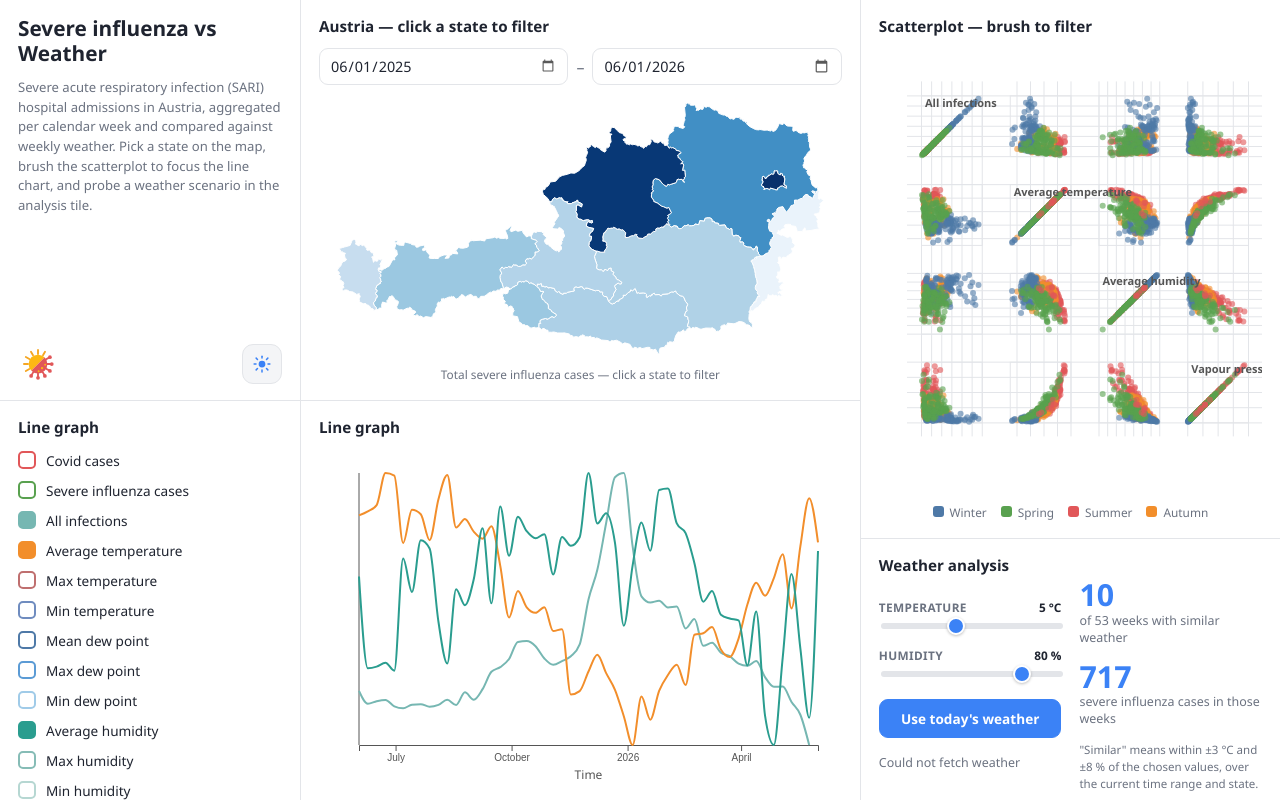
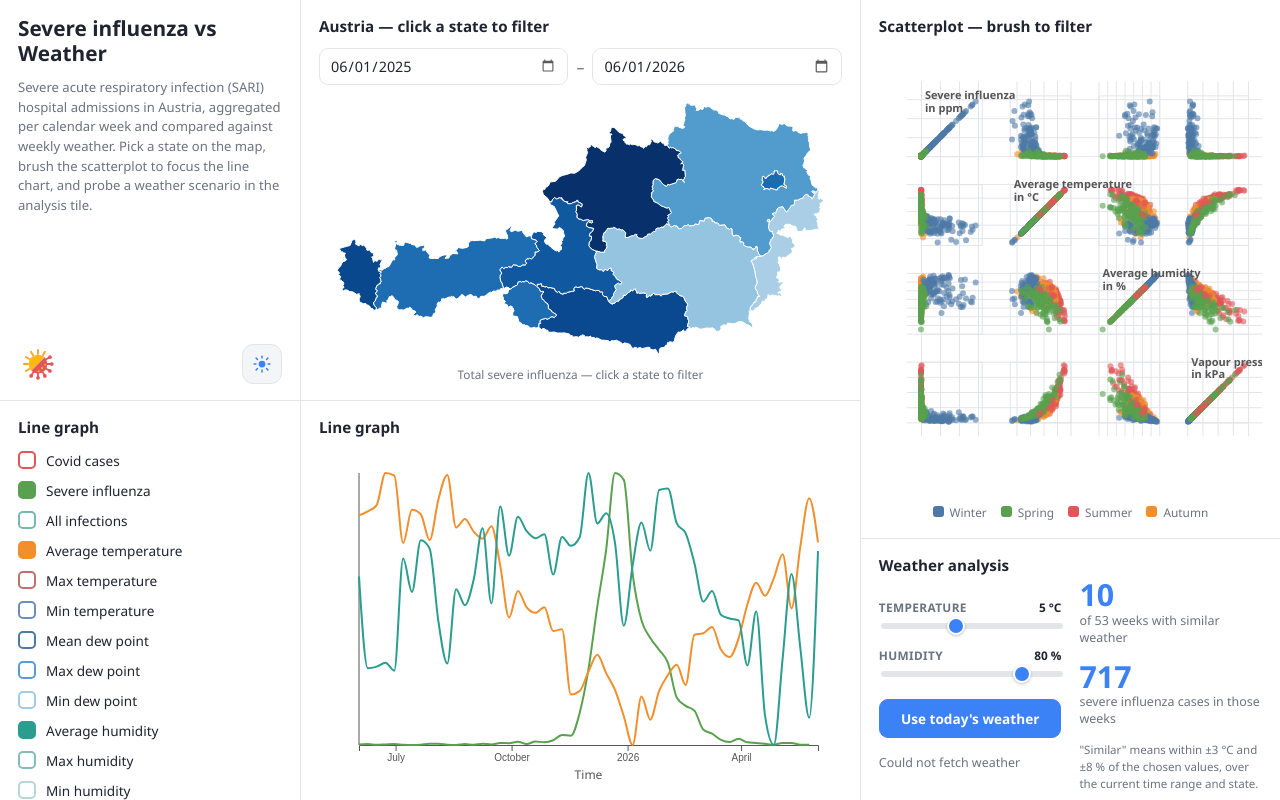
Before and after one commit to garzj/sari-weather-vis, a React (Vite) app: page / in a window 1280 px wide. Built offline with nearby package versions, Linux system fonts and the light colour scheme; no server answers.

Commit message:
add population data and show as ppm

```diff
--- a/src/App.tsx
+++ b/src/App.tsx
@@ -65,11 +65,15 @@ function App() {
   }, []);
 
   const lineRecords = useMemo(
-    () => mergeByWeek(selection ?? filtered),
-    [selection, filtered],
+    () =>
+      dataset ? mergeByWeek(selection ?? filtered, dataset.population) : [],
+    [selection, filtered, dataset],
   );
 
-  const weatherRecords = useMemo(() => mergeByWeek(filtered), [filtered]);
+  const weatherRecords = useMemo(
+    () => (dataset ? mergeByWeek(filtered, dataset.population) : []),
+    [filtered, dataset],
+  );
 
   const toggleLine = (id: MetricId) =>
     setOptions((o) => {
@@ -135,6 +139,7 @@ function App() {
           <AustriaMap
             records={rangeRecords}
             metric={MAP_METRIC}
+            population={dataset.population}
             selectedState={selectedState}
             onSelectState={handleStateChange}
           />
--- a/src/appTypes.ts
+++ b/src/appTypes.ts
@@ -8,7 +8,7 @@ export interface ChartOptions {
 }
 
 export const DEFAULT_OPTIONS: ChartOptions = {
-  line: { enabled: ["aufnahmen", "temperature", "humidity"] },
+  line: { enabled: ["influenza", "temperature", "humidity"] },
   scatter: { columns: SCATTER_METRICS },
   weather: { temperature: 5, humidity: 80 },
 };
--- a/src/components/charts/AustriaMap.tsx
+++ b/src/components/charts/AustriaMap.tsx
@@ -3,12 +3,14 @@ import * as d3 from "d3";
 import type { FeatureCollection, Geometry } from "geojson";
 import type { WeekRecord } from "../../data/load";
 import { stateTotals } from "../../data/aggregate";
-import { METRICS, type MetricId } from "../../data/metrics";
+import { METRICS, SARI_METRICS, type MetricId } from "../../data/metrics";
+import type { PopTable } from "../../data/population";
 import { useMeasure } from "../../hooks/useMeasure";
 
 interface Props {
   records: WeekRecord[];
   metric: MetricId;
+  population: PopTable;
   selectedState: string | null;
   onSelectState: (state: string | null) => void;
 }
@@ -30,6 +32,7 @@ type StateFeatureCollection = FeatureCollection<Geometry, { name: string }>;
 export function AustriaMap({
   records,
   metric,
+  population,
   selectedState,
   onSelectState,
 }: Props) {
@@ -58,7 +61,7 @@ export function AustriaMap({
     svg.selectAll("*").remove();
     if (!geo || !size.width || !size.height) return;
 
-    const totals = stateTotals(records, metric);
+    const totals = stateTotals(records, metric, population);
     const max = d3.max([...totals.values()]) ?? 0;
     const color = d3
       .scaleSequential(d3.interpolateBlues)
@@ -103,7 +106,12 @@ export function AustriaMap({
         const code = NAME_TO_STATE[d.properties.name];
         onSelectState(code === selectedState ? null : code);
       });
-  }, [geo, records, metric, selectedState, size, onSelectState]);
+  }, [geo, records, metric, population, selectedState, size, onSelectState]);
+
+  const formatValue = (v: number) =>
+    SARI_METRICS.includes(metric as (typeof SARI_METRICS)[number])
+      ? v.toFixed(1)
+      : Math.round(v).toString();
 
   return (
     <div className="map-wrap">
@@ -112,7 +120,7 @@ export function AustriaMap({
       </div>
       <div className="map-caption">
         {hover
-          ? `${hover.name}: ${Math.round(hover.value)} ${METRICS[metric].unit}`
+          ? `${hover.name}: ${formatValue(hover.value)} ${METRICS[metric].unit}`
           : selectedState
           ? "Click the state again to clear the filter"
           : `Total ${METRICS[metric].label.toLowerCase()} — click a state to filter`}
--- a/src/components/charts/ScatterPlot.tsx
+++ b/src/components/charts/ScatterPlot.tsx
@@ -226,6 +226,8 @@ export function ScatterPlot({ records, columns, onSelect }: Props) {
       if (rafId) cancelAnimationFrame(rafId);
     };
 
+    const labelX = PADDING / 2 + 4;
+    const labelY = PADDING / 2 + 4;
     svg
       .append('g')
       .style('font', "600 11px 'Segoe UI', sans-serif")
@@ -237,11 +239,18 @@ export function ScatterPlot({ records, columns, onSelect }: Props) {
         'transform',
         (_d, i) => `translate(${i * cellSize},${i * cellSize})`,
       )
-      .attr('x', PADDING / 2 + 4)
-      .attr('y', PADDING / 2 + 4)
-      .attr('dy', '0.71em')
+      .attr('x', labelX)
+      .attr('y', labelY)
       .attr('fill', '#1f2430')
-      .text((d) => METRICS[d].label);
+      .each(function (d) {
+        const meta = METRICS[d];
+        const el = d3.select(this);
+        el.append('tspan').attr('x', labelX).attr('dy', '0').text(meta.label);
+        el.append('tspan')
+          .attr('x', labelX)
+          .attr('dy', '1.15em')
+          .text(`in ${meta.unit}`);
+      });
 
     return () => cleanup();
   }, [records, columns, size, onSelect]);
--- a/src/data/aggregate.ts
+++ b/src/data/aggregate.ts
@@ -1,20 +1,41 @@
 import type { WeekRecord } from "./load";
-import { METRICS, type MetricId } from "./metrics";
+import { SARI_METRICS, type MetricId, type SariMetricId } from "./metrics";
+import { toPpm, type PopTable } from "./population";
 
-export function mergeByWeek(records: WeekRecord[]): WeekRecord[] {
+function popState(states: Set<string>): string {
+  return states.size === 1 ? [...states][0] : "ALL";
+}
+
+export function mergeByWeek(
+  records: WeekRecord[],
+  population: PopTable
+): WeekRecord[] {
   const groups = new Map<
     number,
-    { date: Date; acc: Map<MetricId, { sum: number; count: number }> }
+    {
+      date: Date;
+      acc: Map<MetricId, { sum: number; count: number }>;
+      caseCounts: Partial<Record<SariMetricId, number>>;
+      states: Set<string>;
+    }
   >();
 
   for (const r of records) {
     const t = r.date.getTime();
     let g = groups.get(t);
     if (!g) {
-      g = { date: r.date, acc: new Map() };
+      g = { date: r.date, acc: new Map(), caseCounts: {}, states: new Set() };
       groups.set(t, g);
     }
+    g.states.add(r.state);
+    if (r.caseCounts) {
+      for (const id of SARI_METRICS) {
+        const c = r.caseCounts[id];
+        if (c) g.caseCounts[id] = (g.caseCounts[id] ?? 0) + c;
+      }
+    }
     for (const key of Object.keys(r.values) as MetricId[]) {
+      if (SARI_METRICS.includes(key as SariMetricId)) continue;
       const v = r.values[key];
       if (v === undefined) continue;
       const a = g.acc.get(key) ?? { sum: 0, count: 0 };
@@ -28,12 +49,18 @@ export function mergeByWeek(records: WeekRecord[]): WeekRecord[] {
   for (const g of groups.values()) {
     const values: Partial<Record<MetricId, number>> = {};
     for (const [key, a] of g.acc) {
-      values[key] = METRICS[key].source === "sari" ? a.sum : a.sum / a.count;
+      values[key] = a.sum / a.count;
+    }
+    const state = popState(g.states);
+    for (const id of SARI_METRICS) {
+      const cases = g.caseCounts[id];
+      if (cases) values[id] = toPpm(cases, state, g.date, population);
     }
     out.push({
       date: g.date,
-      state: "ALL",
+      state,
       key: `ALL|${g.date.getTime()}`,
+      caseCounts: Object.keys(g.caseCounts).length ? g.caseCounts : undefined,
       values,
     });
   }
@@ -43,13 +70,33 @@ export function mergeByWeek(records: WeekRecord[]): WeekRecord[] {
 
 export function stateTotals(
   records: WeekRecord[],
-  metric: MetricId
+  metric: MetricId,
+  population: PopTable
 ): Map<string, number> {
+  if (!SARI_METRICS.includes(metric as SariMetricId)) {
+    const totals = new Map<string, number>();
+    for (const r of records) {
+      const v = r.values[metric];
+      if (v === undefined) continue;
+      totals.set(r.state, (totals.get(r.state) ?? 0) + v);
+    }
+    return totals;
+  }
+
+  const casesByState = new Map<string, { cases: number; date: Date }>();
+  for (const r of records) {
+    const cases = r.caseCounts?.[metric as SariMetricId];
+    if (!cases) continue;
+    const prev = casesByState.get(r.state);
+    casesByState.set(r.state, {
+      cases: (prev?.cases ?? 0) + cases,
+      date: r.date,
+    });
+  }
+
   const totals = new Map<string, number>();
-  for (const r of records) {
-    const v = r.values[metric];
-    if (v === undefined) continue;
-    totals.set(r.state, (totals.get(r.state) ?? 0) + v);
+  for (const [state, { cases, date }] of casesByState) {
+    totals.set(state, toPpm(cases, state, date, population));
   }
   return totals;
 }
--- a/src/data/load.ts
+++ b/src/data/load.ts
@@ -1,10 +1,13 @@
 import { dsvFormat, csvParse } from "d3";
 import type { MetricId } from "./metrics";
+import { SARI_METRICS, type SariMetricId } from "./metrics";
+import { parsePopulation, toPpm, type PopTable } from "./population";
 
 export interface WeekRecord {
   date: Date;
   state: string;
   key: string;
+  caseCounts?: Partial<Record<SariMetricId, number>>;
   values: Partial<Record<MetricId, number>>;
 }
 
@@ -12,12 +15,11 @@ export interface Dataset {
   records: WeekRecord[];
   minDate: Date;
   maxDate: Date;
+  population: PopTable;
 }
 
 const BASE = import.meta.env.BASE_URL;
 
-// weather-locations.csv no longer carries the federal_state column; the row
-// order is unchanged, so states are recovered by location_id.
 const LOCATION_STATE: Record<string, string> = {
   "0": "BGL",
   "1": "KTN",
@@ -44,7 +46,7 @@ const WEATHER_COLS: { col: string; id: MetricId; scale?: number }[] = [
   { col: "sunshine_duration (s)", id: "sunshine", scale: 1 / 3600 },
 ];
 
-type SariKey = "covid" | "influenza" | "aufnahmen";
+type SariKey = SariMetricId;
 
 function isoWeek(date: Date): { year: number; week: number } {
   const d = new Date(
@@ -91,10 +93,13 @@ interface WeatherAgg {
 }
 
 export async function loadDataset(): Promise<Dataset> {
-  const [sariText, weatherText] = await Promise.all([
+  const [sariText, weatherText, popText] = await Promise.all([
     fetchText(`${BASE}data/sari-data.csv`),
     fetchText(`${BASE}data/weather-data.csv`),
+    fetchText(`${BASE}data/population.csv`),
   ]);
+
+  const population = parsePopulation(popText);
 
   const sariByKey = new Map<string, Record<SariKey, number>>();
   dsvFormat(";").parse(sariText, (row) => {
@@ -159,17 +164,25 @@ export async function loadDataset(): Promise<Dataset> {
       if (count) values[id] = (agg.sums[id] as number) / count;
     }
     const sari = sariByKey.get(key);
+    const date = isoWeekStart(agg.year, agg.week);
+    let caseCounts: Partial<Record<SariMetricId, number>> | undefined;
     if (sari) {
-      values.covid = sari.covid;
-      values.influenza = sari.influenza;
-      values.aufnahmen = sari.aufnahmen;
+      caseCounts = { covid: sari.covid, influenza: sari.influenza, aufnahmen: sari.aufnahmen };
+      for (const id of SARI_METRICS) {
+        values[id] = toPpm(sari[id], agg.state, date, population);
+      }
     }
 
-    const date = isoWeekStart(agg.year, agg.week);
     const t = date.getTime();
     if (t < minDate) minDate = t;
     if (t > maxDate) maxDate = t;
-    records.push({ date, state: agg.state, key, values });
+    records.push({
+      date,
+      state: agg.state,
+      key,
+      caseCounts,
+      values,
+    });
   }
 
   records.sort((a, b) => a.date.getTime() - b.date.getTime());
@@ -178,5 +191,6 @@ export async function loadDataset(): Promise<Dataset> {
     records,
     minDate: new Date(minDate),
     maxDate: new Date(maxDate),
+    population,
   };
 }
--- a/src/data/metrics.ts
+++ b/src/data/metrics.ts
@@ -28,21 +28,21 @@ export const METRICS: Record<MetricId, MetricMeta> = {
   covid: {
     id: "covid",
     label: "Covid cases",
-    unit: "cases/week",
+    unit: "ppm",
     source: "sari",
     color: "#e15759",
   },
   influenza: {
     id: "influenza",
-    label: "Severe influenza cases",
-    unit: "cases/week",
+    label: "Severe influenza",
+    unit: "ppm",
     source: "sari",
     color: "#59a14f",
   },
   aufnahmen: {
     id: "aufnahmen",
     label: "All infections",
-    unit: "cases/week",
+    unit: "ppm",
     source: "sari",
     color: "#76b7b2",
   },
@@ -125,7 +125,9 @@ export const METRICS: Record<MetricId, MetricMeta> = {
   },
 };
 
-export const SARI_METRICS: MetricId[] = ["covid", "influenza", "aufnahmen"];
+export const SARI_METRICS = ["covid", "influenza", "aufnahmen"] as const;
+
+export type SariMetricId = (typeof SARI_METRICS)[number];
 
 export const WEATHER_METRICS: MetricId[] = [
   "temperature",
@@ -144,7 +146,7 @@ export const WEATHER_METRICS: MetricId[] = [
 export const LINE_METRICS: MetricId[] = [...SARI_METRICS, ...WEATHER_METRICS];
 
 export const SCATTER_METRICS: MetricId[] = [
-  "aufnahmen",
+  "influenza",
   "temperature",
   "humidity",
   "vpdMax",
--- /dev/null
+++ b/src/data/population.ts
@@ -0,0 +1,68 @@
+import { dsvFormat } from "d3";
+
+const NAME_TO_STATE: Record<string, string> = {
+  Austria: "ALL",
+  Burgenland: "BGL",
+  Carinthia: "KTN",
+  "Lower Austria": "NÖ",
+  "Upper Austria": "OÖ",
+  Salzburg: "SBG",
+  Styria: "ST",
+  Tyrol: "T",
+  Vorarlberg: "V",
+  Vienna: "W",
+};
+
+export type PopTable = Map<string, Map<number, number>>;
+
+export function parsePopulation(text: string): PopTable {
+  const table: PopTable = new Map();
+  const rows = dsvFormat(";").parse(text);
+  if (rows.length === 0) return table;
+
+  const headers = Object.keys(rows[0]);
+  const nameKey = headers[0];
+
+  for (const row of rows) {
+    const state = NAME_TO_STATE[row[nameKey] ?? ""];
+    if (!state) continue;
+    const byYear = new Map<number, number>();
+    for (const h of headers.slice(1)) {
+      const year = Number(h.match(/(\d{4})/)?.[1]);
+      if (!year) continue;
+      const raw = row[h]?.replace(/\./g, "") ?? "";
+      const pop = +raw;
+      if (pop) byYear.set(year, pop);
+    }
+    table.set(state, byYear);
+  }
+  return table;
+}
+
+export function getPopulation(
+  table: PopTable,
+  state: string,
+  date: Date
+): number {
+  const byYear = table.get(state);
+  if (!byYear?.size) return 0;
+  const year = date.getUTCFullYear();
+  if (byYear.has(year)) return byYear.get(year)!;
+  let bestYear = -Infinity;
+  for (const y of byYear.keys()) {
+    if (y <= year && y > bestYear) bestYear = y;
+  }
+  if (bestYear > -Infinity) return byYear.get(bestYear)!;
+  return byYear.get(Math.min(...byYear.keys())) ?? 0;
+}
+
+export function toPpm(
+  cases: number,
+  state: string,
+  date: Date,
+  table: PopTable
+): number {
+  const pop = getPopulation(table, state, date);
+  if (!pop) return 0;
+  return (cases / pop) * 1_000_000;
+}
--- a/src/data/risk.ts
+++ b/src/data/risk.ts
@@ -86,7 +86,7 @@ export function matchWeeks(
     const dH = Math.abs((r.values.humidity as number) - p.humidity);
     if (dT <= MATCH_TOLERANCE.temperature && dH <= MATCH_TOLERANCE.humidity) {
       matchedWeeks += 1;
-      peopleAffected += Math.round(r.values.influenza ?? 0);
+      peopleAffected += Math.round(r.caseCounts?.influenza ?? 0);
     }
   }
   return { matchedWeeks, totalWeeks: usable.length, peopleAffected };
```
Also changed, not shown: public/data/population.csv (added).
